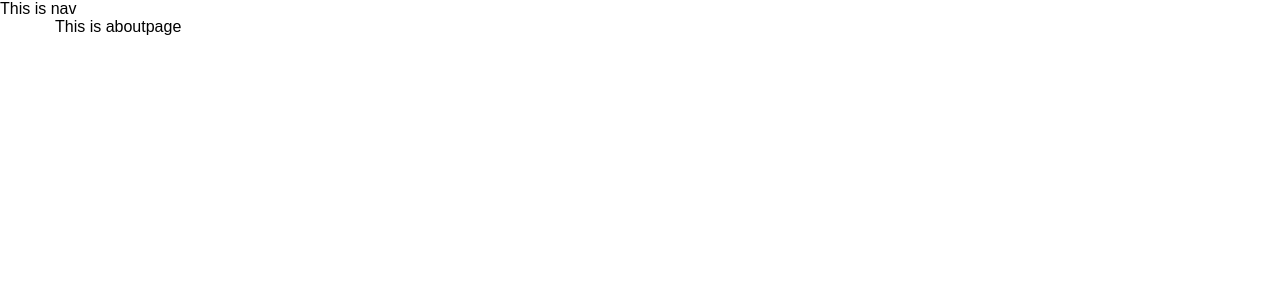
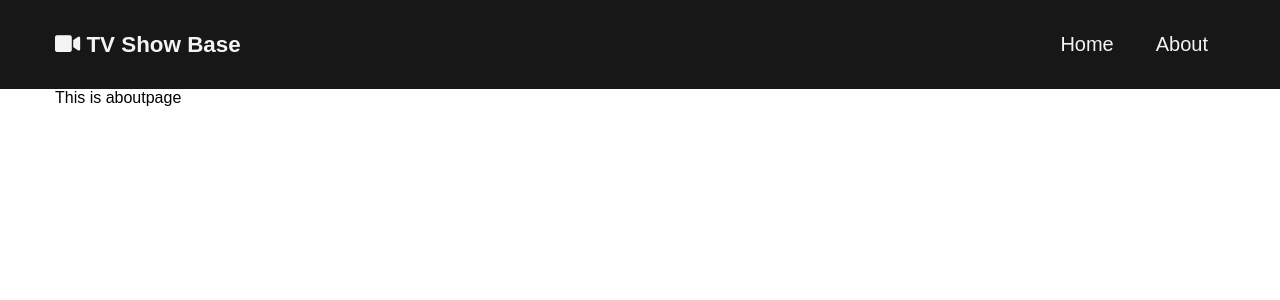
Before and after one commit to Topmewan/tv-base, a React (Create React App) app: page /about in a window 1280 px wide. Shown: the top 300 px of the page. Built offline with nearby package versions, Linux system fonts and the light colour scheme.

Commit message:
style navbar

```diff
--- a/public/index.html
+++ b/public/index.html
@@ -3,8 +3,9 @@
   <head>
     <meta charset="utf-8" />
     <meta name="viewport" content="width=device-width, initial-scale=1" />
+    <link rel="stylesheet" href="https://cdnjs.cloudflare.com/ajax/libs/font-awesome/6.0.0-beta2/css/all.min.css" integrity="sha512-YWzhKL2whUzgiheMoBFwW8CKV4qpHQAEuvilg9FAn5VJUDwKZZxkJNuGM4XkWuk94WCrrwslk8yWNGmY1EduTA==" crossorigin="anonymous" referrerpolicy="no-referrer" />
 
-    <title>React App</title>
+    <title>Movie Base</title>
   </head>
   <body>
     <noscript>You need to enable JavaScript to run this app.</noscript>
--- a/src/components/navbar.js
+++ b/src/components/navbar.js
@@ -1,9 +1,25 @@
-
+import {Link} from "react-router-dom";
 
 const Navbar = () => {
     return(
-        <div className="">
-            This is nav
+        <div className="navbar">
+            <div className="container">
+                <nav className="navbar__nav">
+                    <h3 className="nav__brand">
+                        <Link  to="/">
+                            <i className='fas fa-video'></i> TV Show Base
+                        </Link>
+                    </h3>
+                    <ul className="nav__links">
+                        <li className="link__link">
+                            <Link to = '/'>Home</Link>
+                        </li>
+                        <li className="link__link">
+                            <Link to = '/about'>About</Link>
+                        </li>
+                    </ul>
+                </nav>
+            </div>
         </div>
     );
 };
--- a/src/index.css
+++ b/src/index.css
@@ -11,3 +11,46 @@
     max-width: 1170px;
     margin: auto;
 }
+
+/* Navbar */
+.navbar {
+    padding: 1rem;
+    background: #171717;
+}
+
+.navbar__nav {
+    display: flex;
+    justify-content: space-between;
+    align-items: center;
+}
+
+.nav__brand a {
+    font-size: 1.4rem;
+    color: #f4f4f4;
+    text-decoration: none;
+}
+
+.navbar__nav a:hover {
+    color: #3c948b;
+}
+
+.nav__links {
+    display: flex;
+    list-style: none;
+    align-items: center;
+}
+
+.link__link a {
+    display: block;
+    padding: 1rem;
+    color:#f4f4f4;
+    text-decoration: none;
+    margin-left: 0.5rem;
+    border: 1px solid #171717;
+    font-size: 20px;
+}
+
+.link__link a:hover {
+    border-bottom: 1px solid #3c948b;
+    color: #3c948b;
+}
```
